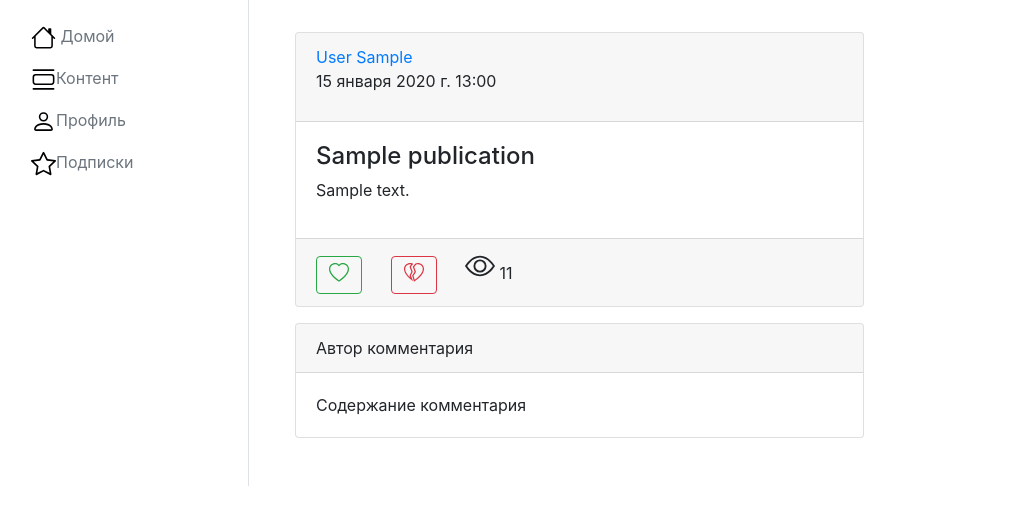
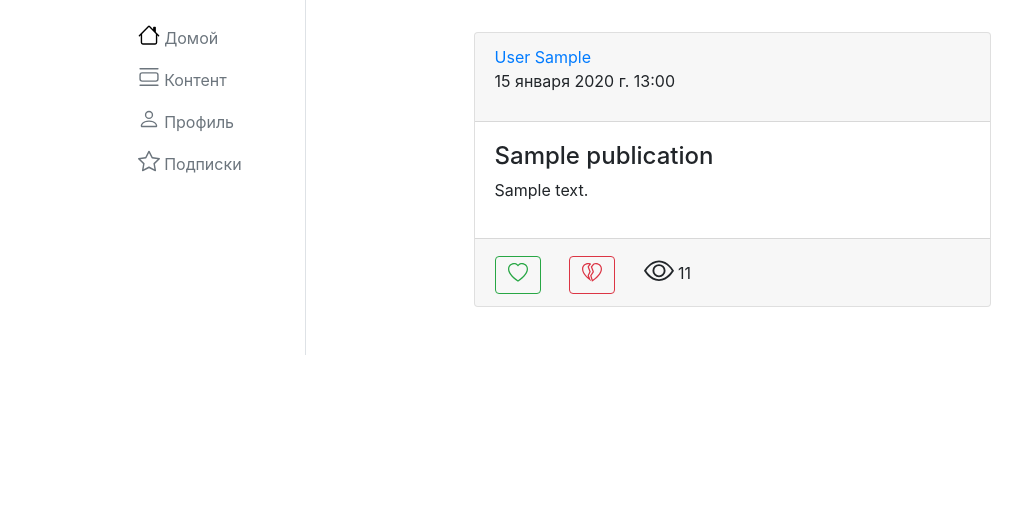
Before and after one commit to YrMstrss/graduate_work, a Django app: page /publication/1/ in a window 1280 px wide. Shown: the part 75-600 px from the top of the page, without its empty margins (1-1023 px from the left). Run offline with Django 5.2, Linux system fonts and the light colour scheme; tables that the repository leaves empty hold one stand-in row (values such as "Sample post"); some libraries are stand-ins or nearby versions.

Commit message:
front changes

```diff
--- a/content/templates/content/base.html
+++ b/content/templates/content/base.html
@@ -1,20 +1,14 @@
 {% load static %}
 
 <!doctype html>
-<html lang="en" data-bs-theme="auto">
+<html lang="ru" data-bs-theme="auto">
 <head>
 
     <meta charset="utf-8">
-    <meta name="viewport" content="width=device-width, initial-scale=1">
-    <meta name="description" content="">
-    <meta name="author" content="Mark Otto, Jacob Thornton, and Bootstrap contributors">
-    <meta name="generator" content="Hugo 0.115.4">
     <title>{{ title }}</title>
-
 
     <link href="{% static '/css/bootstrap.min.css' %}" rel="stylesheet">
     <script src="{% static 'js/bootstrap.bundle.min.js' %}"></script>
-
 
     <style>
         .bd-placeholder-img {
@@ -131,42 +125,47 @@
 
 <div class="container-fluid">
     <div class="row">
-        <div class="d-flex flex-column flex-shrink-0 p-3 border-right" style="width: 250px;">
+        <div class="col-1"></div>
+        <div class="d-flex flex-column flex-shrink-0 p-3 border-right" style="width: 200px;">
             <ul class="nav nav-pills flex-column mb-auto">
                 <li class="nav-item">
                     <a href="{% url 'home' %}" class="nav-link text-secondary" aria-current="page">
-                        <img class="icon" src="../../../static/images/house.svg" alt="" height="25"> Домой
+                        {% include 'content/includes/svg/home.html' %}
+                        Домой
                     </a>
                 </li>
                 <li>
                     <a href="{% url 'publication:list-publications' %}" class="nav-link text-secondary">
-                        <img class="icon" src="../../../static/images/view-list.svg" alt="" height="25">Контент
+                        {% include 'content/includes/svg/list.html' %}
+                        Контент
                     </a>
                 </li>
                 <li>
                     {% if user.is_authenticated %}
                         <a href="{% url 'user:my-profile' %}" class="nav-link text-secondary">
-                            <img class="icon" src="../../../static/images/person.svg" alt="" height="25">Профиль
+                            {% include 'content/includes/svg/person.html' %}
+                            Профиль
                         </a>
                     {% else %}
                         <a href="{% url 'user:login' %}" class="nav-link text-secondary">
-                            <img class="icon" src="../../../static/images/person.svg" alt="" height="25">Профиль
+                            {% include 'content/includes/svg/person.html' %}
+                            Профиль
                         </a>
                     {% endif %}
                 </li>
                 <li>
                     <a href="{% url 'user:subscriptions-list' %}" class="nav-link text-secondary">
-                        <img class="icon" src="../../../static/images/star.svg" alt="" height="25">Подписки
+                        {% include 'content/includes/svg/star.html' %}
+                        Подписки
                     </a>
                 </li>
             </ul>
         </div>
-        <div class="col-md-9">
-
+        <div class="col-md-8">
             {% block content %}
             {% endblock %}
-
         </div>
+    <div class="col-1"></div>
     </div>
 </div>
 
--- a/content/templates/content/includes/include hidden post card.html
+++ b/content/templates/content/includes/include hidden post card.html
@@ -6,10 +6,7 @@
     </div>
     <div class="card-body">
         <h4>{{ object.title }}</h4>
-        <svg xmlns="http://www.w3.org/2000/svg" width="22" height="22" fill="currentColor"
-             class="bi bi-file-lock" viewBox="0 -3 16 16">
-            <path d="M8 5a1 1 0 0 1 1 1v1H7V6a1 1 0 0 1 1-1m2 2.076V6a2 2 0 1 0-4 0v1.076c-.54.166-1 .597-1 1.224v2.4c0 .816.781 1.3 1.5 1.3h3c.719 0 1.5-.484 1.5-1.3V8.3c0-.627-.46-1.058-1-1.224M6.105 8.125A.637.637 0 0 1 6.5 8h3a.64.64 0 0 1 .395.125c.085.068.105.133.105.175v2.4c0 .042-.02.107-.105.175A.637.637 0 0 1 9.5 11h-3a.637.637 0 0 1-.395-.125C6.02 10.807 6 10.742 6 10.7V8.3c0-.042.02-.107.105-.175"/>
-        </svg>
+        {% include 'content/includes/svg/lock.html' %}
         Данная публикация является платным контентом. Для просмотра приобретите платную подписку на
         автора
     </div>
--- a/content/templates/content/publication_detail.html
+++ b/content/templates/content/publication_detail.html
@@ -2,6 +2,8 @@
 
 {% block content %}
     <div class="my-3 p-3 bg-body rounded shadow-sm">
+        <div class="row">
+            <div class="col-2"></div>
         <div class="col-8">
             <div class="card mb-3">
                 <div class="card-header">
@@ -27,59 +29,35 @@
                     {% if is_liked %}
                         <a type="button" class="btn btn-success mr-4"
                            href="{% url 'publication:set-like' object.pk %}">
-                            <svg xmlns="http://www.w3.org/2000/svg" width="20" height="20" fill="currentColor"
-                                 class="bi bi-heart-fill" viewBox="0 0 16 16">
-                                <path fill-rule="evenodd"
-                                      d="M8 1.314C12.438-3.248 23.534 4.735 8 15-7.534 4.736 3.562-3.248 8 1.314"/>
-                            </svg>
+                            {% include 'content/includes/svg/heart-fill.html' %}
                             {{ like_counter }}
                         </a>
                     {% else %}
                         <a type="button" class="btn btn-outline-success mr-4"
                            href="{% url 'publication:set-like' object.pk %}">
-                            <svg xmlns="http://www.w3.org/2000/svg" width="20" height="20" fill="currentColor"
-                                 class="bi bi-heart" viewBox="0 0 16 16">
-                                <path d="m8 2.748-.717-.737C5.6.281 2.514.878 1.4 3.053c-.523 1.023-.641 2.5.314 4.385.92 1.815 2.834 3.989 6.286 6.357 3.452-2.368 5.365-4.542 6.286-6.357.955-1.886.838-3.362.314-4.385C13.486.878 10.4.28 8.717 2.01zM8 15C-7.333 4.868 3.279-3.04 7.824 1.143c.06.055.119.112.176.171a3.12 3.12 0 0 1 .176-.17C12.72-3.042 23.333 4.867 8 15"/>
-                            </svg>
+                            {% include 'content/includes/svg/heart.html' %}
                             {{ like_counter }}
                         </a>
                     {% endif %}
 
                     {% if is_disliked %}
-                        <a type="button" class="btn btn-outline-danger mr-4"
+                        <a type="button" class="btn btn-danger mr-4"
                            href="{% url 'publication:set-dislike' object.pk %}">
-                            <svg xmlns="http://www.w3.org/2000/svg" width="20" height="20" fill="currentColor"
-                                 class="bi bi-heartbreak-fill" viewBox="0 0 20 20">
-                                <path d="M8.931.586 7 3l1.5 4-2 3L8 15C22.534 5.396 13.757-2.21 8.931.586ZM7.358.77 5.5 3 7 7l-1.5 3 1.815 4.537C-6.533 4.96 2.685-2.467 7.358.77Z"/>
-                            </svg>
+                            {% include 'content/includes/svg/heart-broken-fill.html' %}
                             {{ dislike_counter }}
                         </a>
                     {% else %}
                         <a type="button" class="btn btn-outline-danger mr-4"
                            href="{% url 'publication:set-dislike' object.pk %}">
-                            <svg xmlns="http://www.w3.org/2000/svg" width="20" height="20" fill="currentColor"
-                                 class="bi bi-heartbreak" viewBox="0 0 16 16">
-                                <path d="M8.867 14.41c13.308-9.322 4.79-16.563.064-13.824L7 3l1.5 4-2 3L8 15a38.094 38.094 0 0 0 .867-.59m-.303-1.01-.971-3.237 1.74-2.608a1 1 0 0 0 .103-.906l-1.3-3.468 1.45-1.813c1.861-.948 4.446.002 5.197 2.11.691 1.94-.055 5.521-6.219 9.922Zm-1.25 1.137a36.027 36.027 0 0 1-1.522-1.116C-5.077 4.97 1.842-1.472 6.454.293c.314.12.618.279.904.477L5.5 3 7 7l-1.5 3 1.815 4.537Zm-2.3-3.06-.442-1.106a1 1 0 0 1 .034-.818l1.305-2.61L4.564 3.35a1 1 0 0 1 .168-.991l1.032-1.24c-1.688-.449-3.7.398-4.456 2.128-.711 1.627-.413 4.55 3.706 8.229Z"/>
-                            </svg>
+                            {% include 'content/includes/svg/heart-broken.html' %}
                             {{ dislike_counter }}
                         </a>
                     {% endif %}
-                    <svg xmlns="http://www.w3.org/2000/svg" width="30" height="30" fill="currentColor" class="bi bi-eye"
-                         viewBox="0 0 16 16">
-                        <path d="M16 8s-3-5.5-8-5.5S0 8 0 8s3 5.5 8 5.5S16 8 16 8M1.173 8a13.133 13.133 0 0 1 1.66-2.043C4.12 4.668 5.88 3.5 8 3.5c2.12 0 3.879 1.168 5.168 2.457A13.133 13.133 0 0 1 14.828 8c-.058.087-.122.183-.195.288-.335.48-.83 1.12-1.465 1.755C11.879 11.332 10.119 12.5 8 12.5c-2.12 0-3.879-1.168-5.168-2.457A13.134 13.134 0 0 1 1.172 8z"/>
-                        <path d="M8 5.5a2.5 2.5 0 1 0 0 5 2.5 2.5 0 0 0 0-5M4.5 8a3.5 3.5 0 1 1 7 0 3.5 3.5 0 0 1-7 0"/>
-                    </svg>
+                    {% include 'content/includes/svg/eye.html' %}
                     {{ object.views }}
                 </div>
             </div>
-            <div class="card mb-3">
-                <div class="card-header">
-                    Автор комментария
-                </div>
-                <div class="card-body">
-                    Содержание комментария
-                </div>
-            </div>
+        </div>
         </div>
     </div>
 {% endblock %}
--- a/content/templates/content/publication_form.html
+++ b/content/templates/content/publication_form.html
@@ -3,7 +3,7 @@
 {% block content %}
     <div class="row">
         <div class="col-12">
-            <div class="row">
+            <div class="row mt-4">
                 <div class="col-3"></div>
                 <div class="col-6">
                     <div class="card mt-3">
--- a/content/templates/content/publication_list.html
+++ b/content/templates/content/publication_list.html
@@ -2,6 +2,8 @@
 
 {% block content %}
     <div class="my-3 p-3 bg-body rounded shadow-sm">
+        <div class="row">
+        <div class="col-2"></div>
         <div class="col-8">
             {% for post in posts %}
                 {% if post.is_paid %}
@@ -17,5 +19,6 @@
                 {% endif %}
             {% endfor %}
         </div>
+        </div>
     </div>
 {% endblock %}
--- a/content/views.py
+++ b/content/views.py
@@ -43,8 +43,6 @@ class HomePage(TemplateView):
         context['the_most_popular_post'] = the_most_popular_post[0]
 
         return context
-
-
 
 
 class NoPermPage(TemplateView):
@@ -274,7 +272,7 @@ class SearchListView(ListView):
     Контроллер поисковой строки
     """
     model = Publication
-    template_name = 'content/search_results.html'
+    template_name = 'content/publication_list.html'
     context_object_name = 'posts'
 
     def get_queryset(self):
--- a/graduate_work/settings.py
+++ b/graduate_work/settings.py
@@ -89,7 +89,7 @@ DATABASES = {
         'NAME': os.getenv('POSTGRES_DB'),
         'USER': os.getenv('POSTGRES_USER'),
         'PASSWORD': os.getenv('POSTGRES_PASSWORD'),
-        'HOST': 'db'
+        # 'HOST': 'db'
     }
 }
 
```
Also changed, not shown: content/templates/content/home.html (+4 -4 lines), content/templates/content/includes/include post card.html (+4 -3 lines), content/templates/content/search_results.html (deleted, +0 -21 lines), static/images/house.svg (deleted), static/images/person.svg (deleted), static/images/star.svg (deleted), static/images/view-list.svg (deleted).
